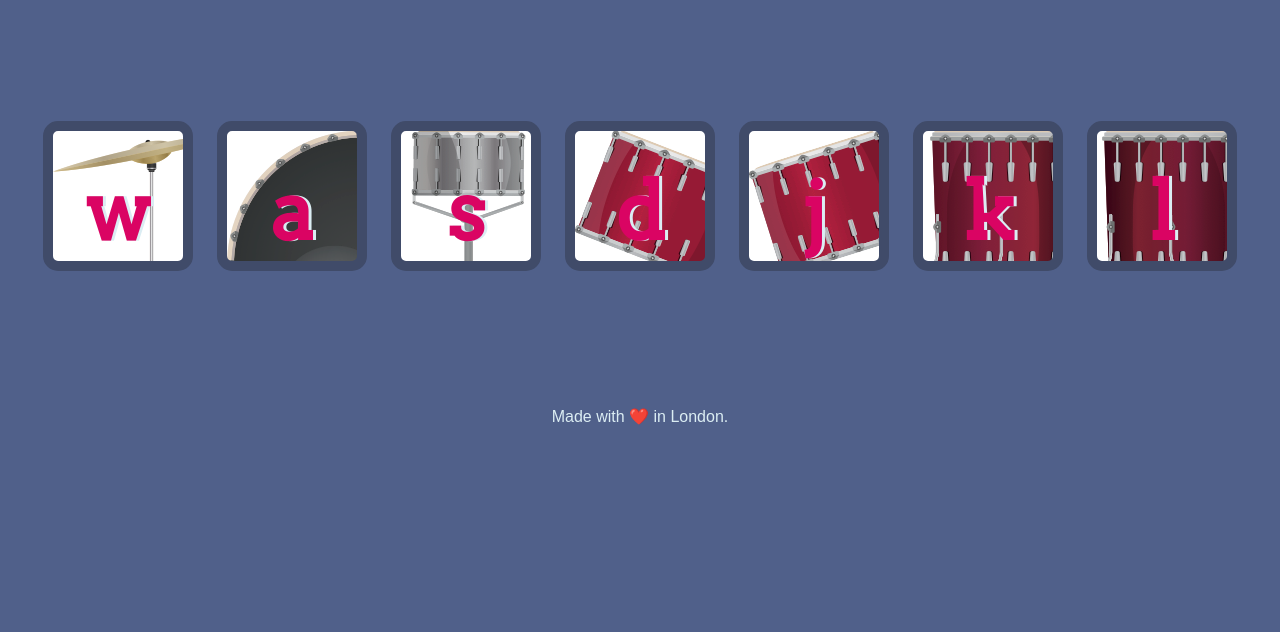
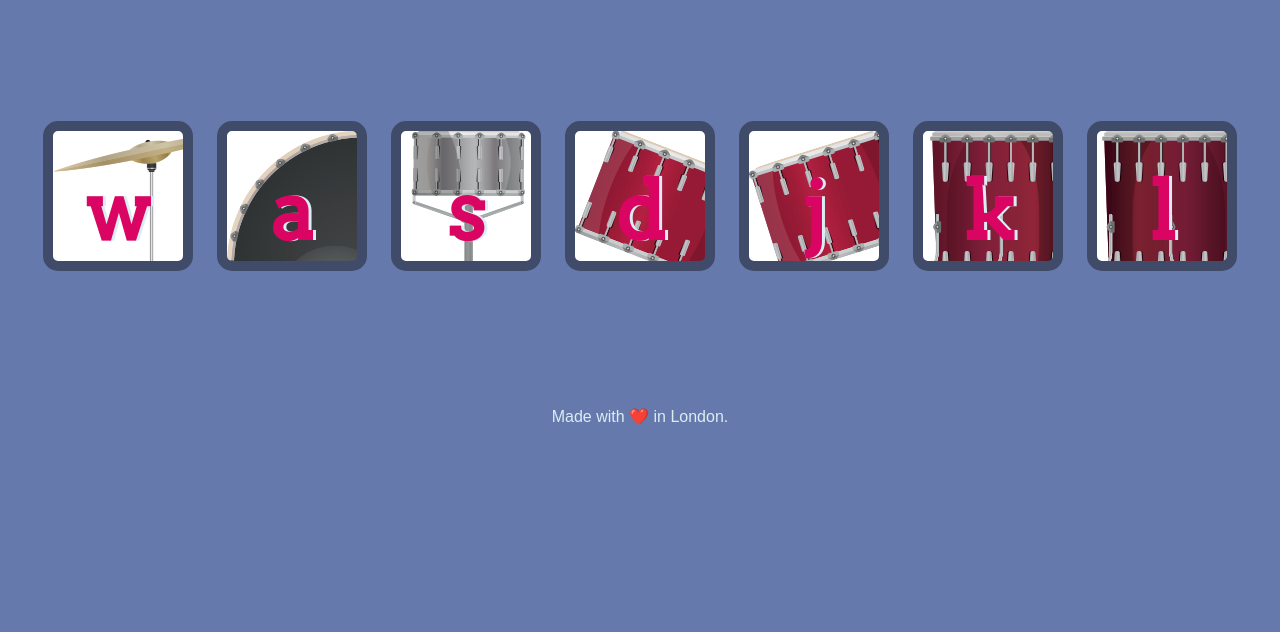
Before and after one commit to darshilagrawal/Drum-Kit, a plain HTML site: page index.html in a window 1280 px wide. Shown: the part 168-800 px from the top of the page. Drawn offline with Linux system fonts and the light colour scheme.

Commit message:
Background colour changed

```diff
--- a/styles.css
+++ b/styles.css
@@ -1,6 +1,6 @@
 body {
   text-align: center;
-  background-color: #50608a;
+  background-color: #6579ad;
 }
 
 h1 {
```
